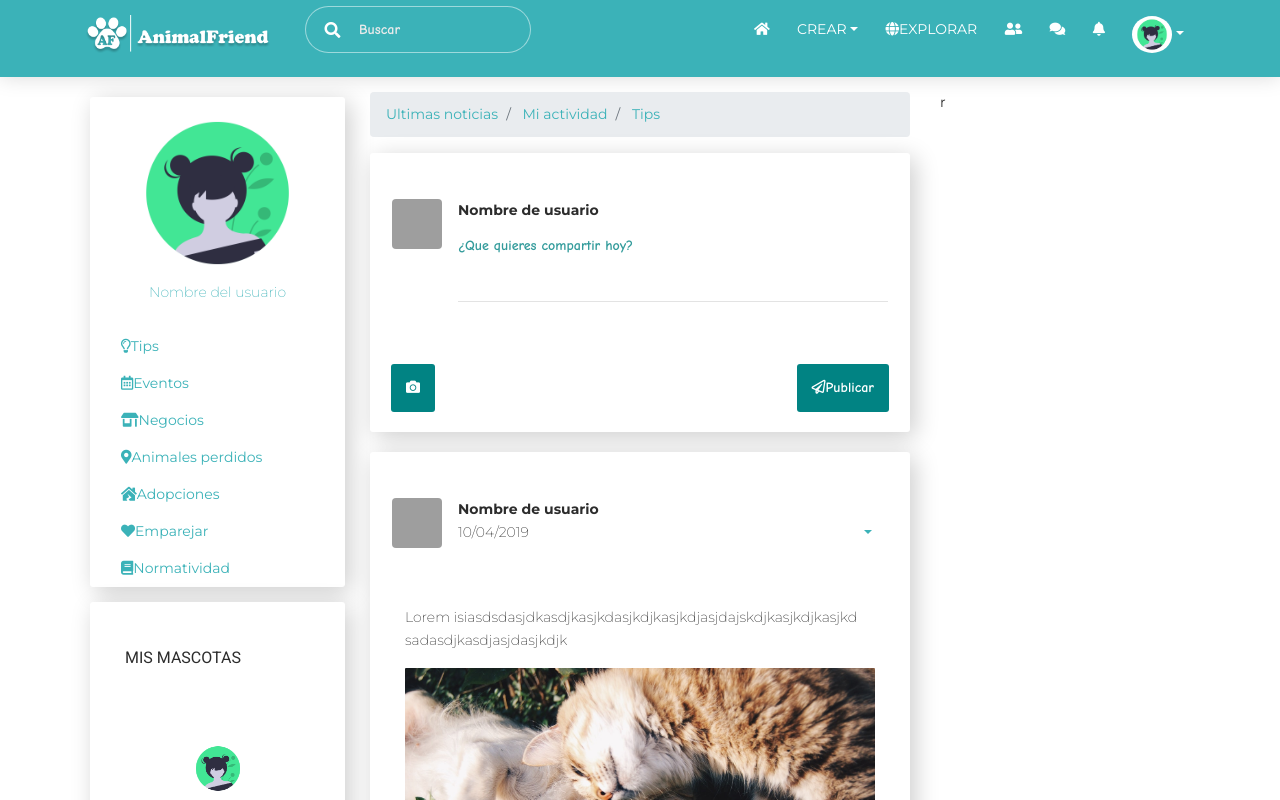
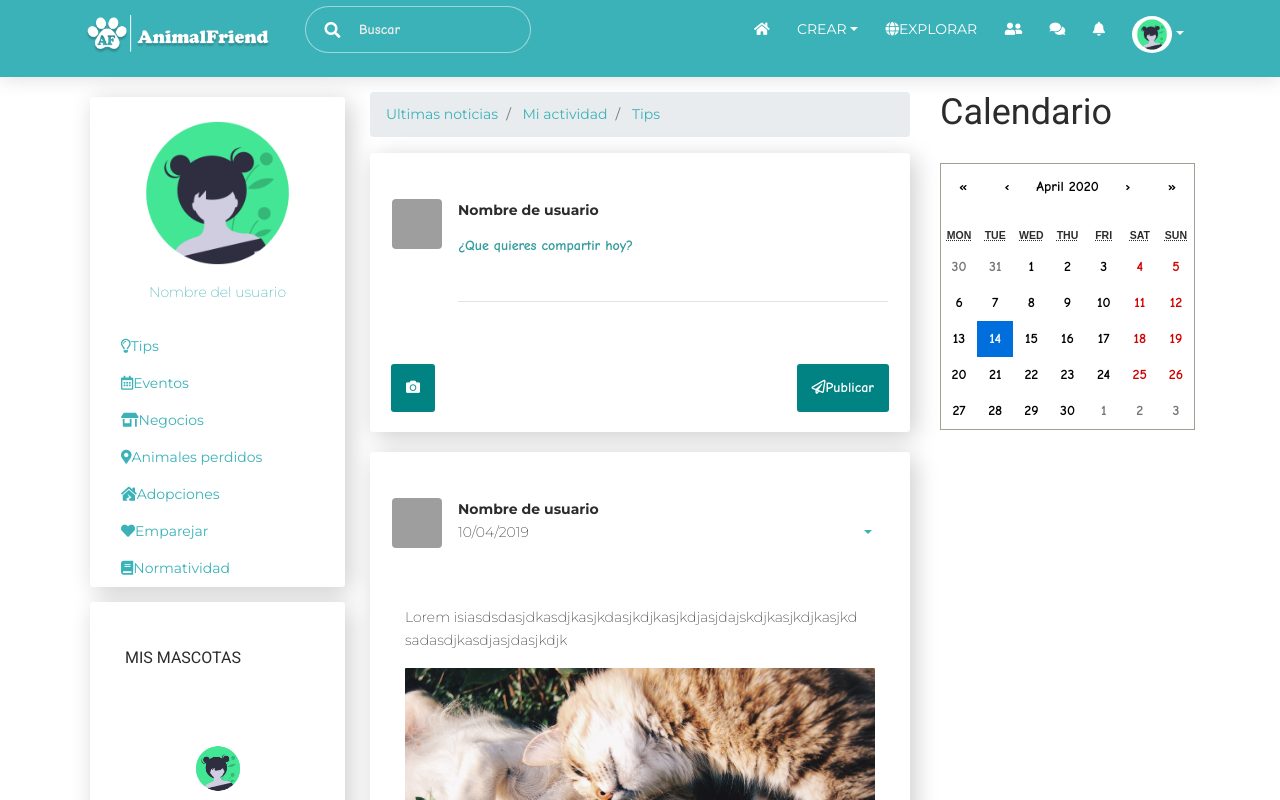
Before and after one commit to Vanestefani/AnimalFriend, a React (Create React App) app in the folder frontend/: page /home in a window 1280 px wide. Shown: the top 800 px of the page. Built offline with nearby package versions, Linux system fonts and the light colour scheme; grey boxes are pictures that could not be loaded; a web font is replaced by a local one.

Commit message:
calendario adelanto

```diff
--- /dev/null
+++ b/frontend/src/components/Calendario/Calendario.js
@@ -0,0 +1,18 @@
+import * as React from "react";
+import Calendar from "react-calendar";
+import "react-calendar/dist/Calendar.css";
+export default class Calendario extends React.PureComponent {
+  state = {
+    date: new Date(),
+  };
+
+  onChange = (date) => this.setState({ date });
+  render() {
+    return (
+      <div>
+        <h1 classname="text-center">Calendario</h1>
+        <Calendar onChange={this.onChange} value={this.state.date} />
+      </div>
+    );
+  }
+}
--- a/frontend/src/views/Home/home.js
+++ b/frontend/src/views/Home/home.js
@@ -12,7 +12,7 @@ import ListMascotas from "../../components/Listas/ListMascotas";
 import SubMenu from "../../components/Navbars/SubMenu";
 import CrearPublicacion from "../../components/Post/CrearPublicacion";
 import PostList from "../../components/Post/PostList";
-
+import Calendario from "../../components/Calendario/Calendario";
 import { Link } from "react-router-dom";
 
 function Home() {
@@ -40,7 +40,9 @@ function Home() {
               <CrearPublicacion></CrearPublicacion>
               <PostList></PostList>
             </Col>
-            <Col md="3">r</Col>
+            <Col md="3">
+            <Calendario></Calendario>
+            </Col>
           </Row>
         </Container>
         <DefaultFooter></DefaultFooter>
```
Also changed, not shown: frontend/package.json (+8 -0 lines), 1 other file (tests, documents, lock files or other folders).
